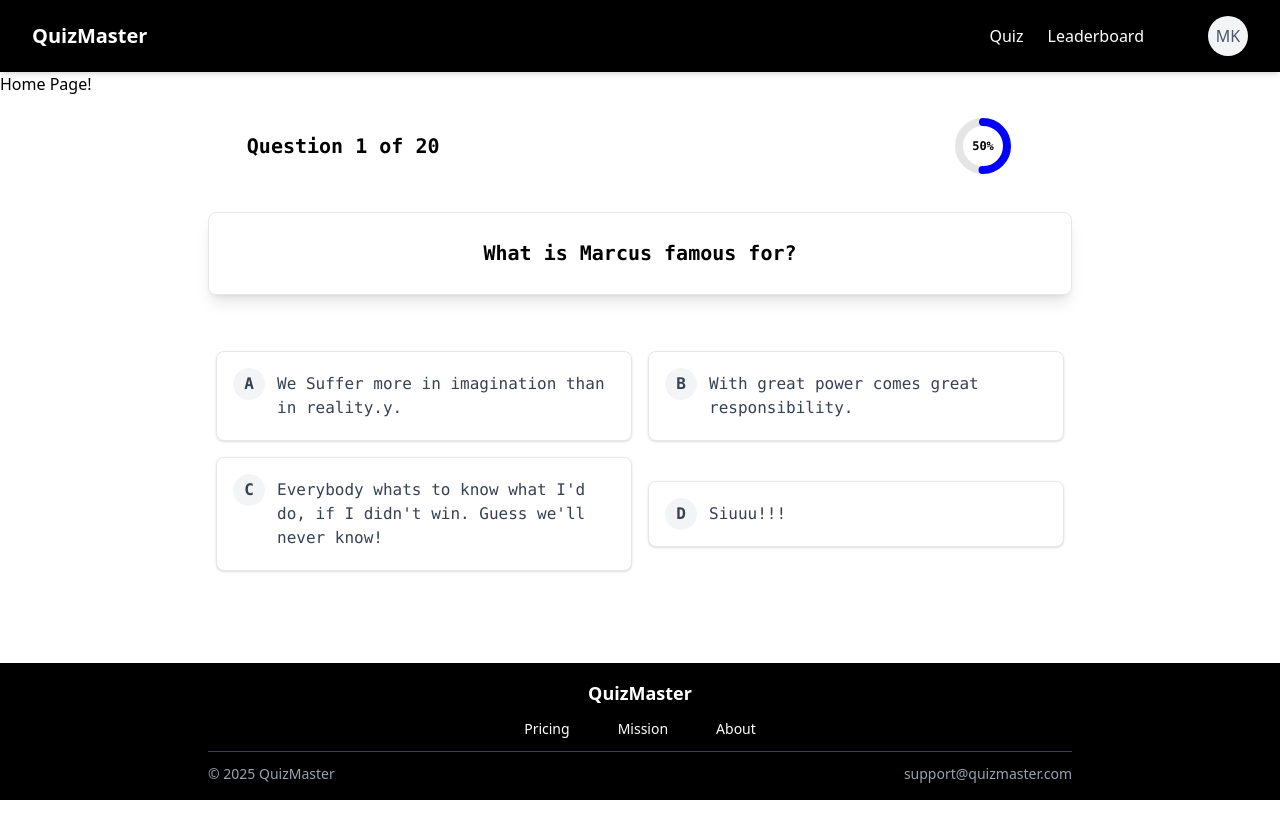
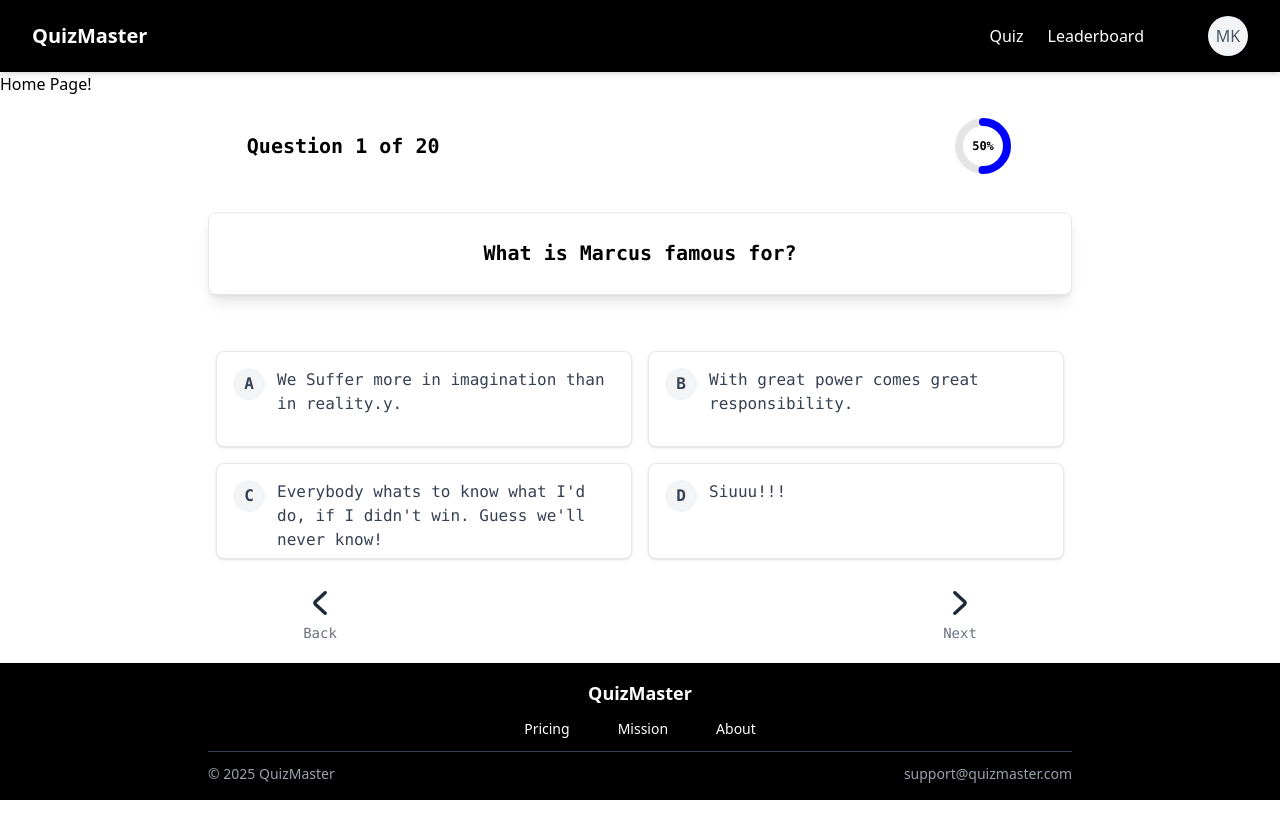
Before and after one commit to moraish/quiz-app, a React (Vite) app in the folder frontend/: page / in a window 1280 px wide. Shown: the top 838 px of the page. Built offline with nearby package versions, Linux system fonts and the light colour scheme.

Commit message:
Question Component taking shape

```diff
--- a/frontend/src/components/QuestionCard.tsx
+++ b/frontend/src/components/QuestionCard.tsx
@@ -27,12 +27,19 @@ export default function QuestionCard({ question_number, total_questions, questio
             {/* Options Container */}
             <div className="max-w-4xl  mx-auto">
                 <div className="grid grid-cols-1 md:grid-cols-2 gap-4 p-6">
+
                     <OptionCard text={option_a} label="A" />
                     <OptionCard text={option_b} label="B" />
+
                     <OptionCard text={option_c} label="C" />
                     <OptionCard text={option_d} label="D" />
+
+
                 </div>
             </div>
+            {/* Navigation Container */}
+            <QuestionToggle />
+
         </div>
     );
 };
@@ -95,14 +102,34 @@ function Progress_chart({ quiz_status }) {
 const OptionCard = ({ text, label }) => {
     return (
         <button className="w-full text-left transition-all duration-200 group">
-            <div className="min-h-[4rem] p-4 bg-white rounded-lg border border-gray-200 hover:bg-blue-50 hover:border-blue-300 cursor-pointer focus:outline-none focus:ring-2 focus:ring-blue-500 focus:ring-offset-2 shadow-sm">
+            <div className="h-24 p-4 bg-white rounded-lg border border-gray-200 hover:bg-blue-50 hover:border-blue-300 cursor-pointer focus:outline-none focus:ring-2 focus:ring-blue-500 focus:ring-offset-2 shadow-sm">
                 <div className="flex gap-3">
                     <span className="flex-shrink-0 flex items-center justify-center w-8 h-8 rounded-full bg-gray-100 text-gray-700 font-semibold group-hover:bg-blue-100">
                         {label}
                     </span>
-                    <span className="text-gray-700 py-1">{text}</span>
+                    <span className="text-gray-700">{text}</span>
                 </div>
             </div>
         </button>
     );
 };
+
+function QuestionToggle() {
+    return (
+        <div className="flex justify-around">
+            <button className="flex flex-col items-center p-2 rounded-lg transition-colors duration-200 hover:bg-gray-100 focus:outline-none focus:ring-2 focus:ring-gray-200 active:bg-gray-200">
+                <svg className="w-6 h-6 text-gray-800 transition-colors duration-200 group-hover:text-gray-900" aria-hidden="true" xmlns="http://www.w3.org/2000/svg" fill="none" viewBox="0 0 8 14">
+                    <path stroke="currentColor" strokeLinecap="round" strokeLinejoin="round" strokeWidth="2" d="M7 1 1.3 6.326a.91.91 0 0 0 0 1.348L7 13" />
+                </svg>
+                <p className="pt-2 text-sm text-gray-500">Back</p>
+            </button>
+
+            <button className="flex flex-col items-center p-2 rounded-lg transition-colors duration-200 hover:bg-gray-100 focus:outline-none focus:ring-2 focus:ring-gray-200 active:bg-gray-200">
+                <svg className="w-6 h-6 text-gray-800 transition-colors duration-200 group-hover:text-gray-900" aria-hidden="true" xmlns="http://www.w3.org/2000/svg" fill="none" viewBox="0 0 8 14">
+                    <path stroke="currentColor" strokeLinecap="round" strokeLinejoin="round" strokeWidth="2" d="m1 13 5.7-5.326a.909.909 0 0 0 0-1.348L1 1" />
+                </svg>
+                <p className="pt-2 text-sm text-gray-500">Next</p>
+            </button>
+        </div>
+    )
+}
```
